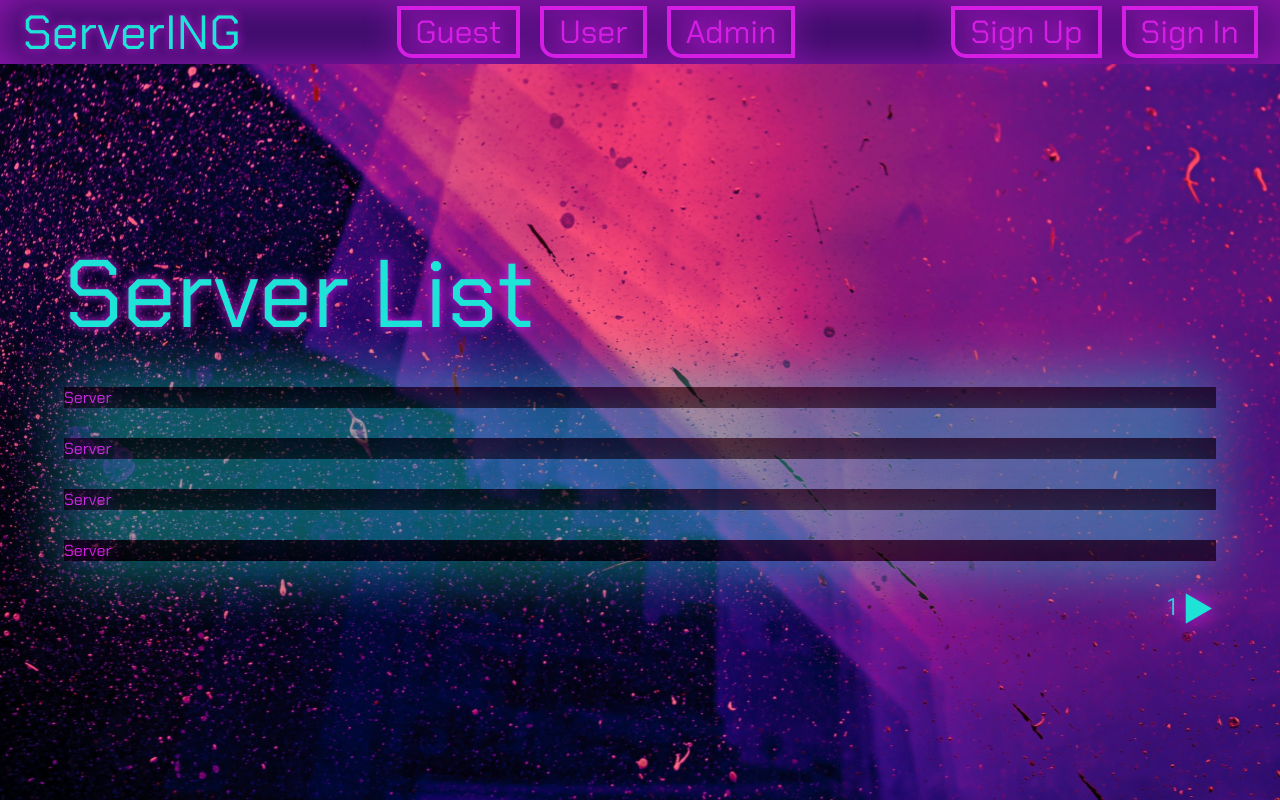
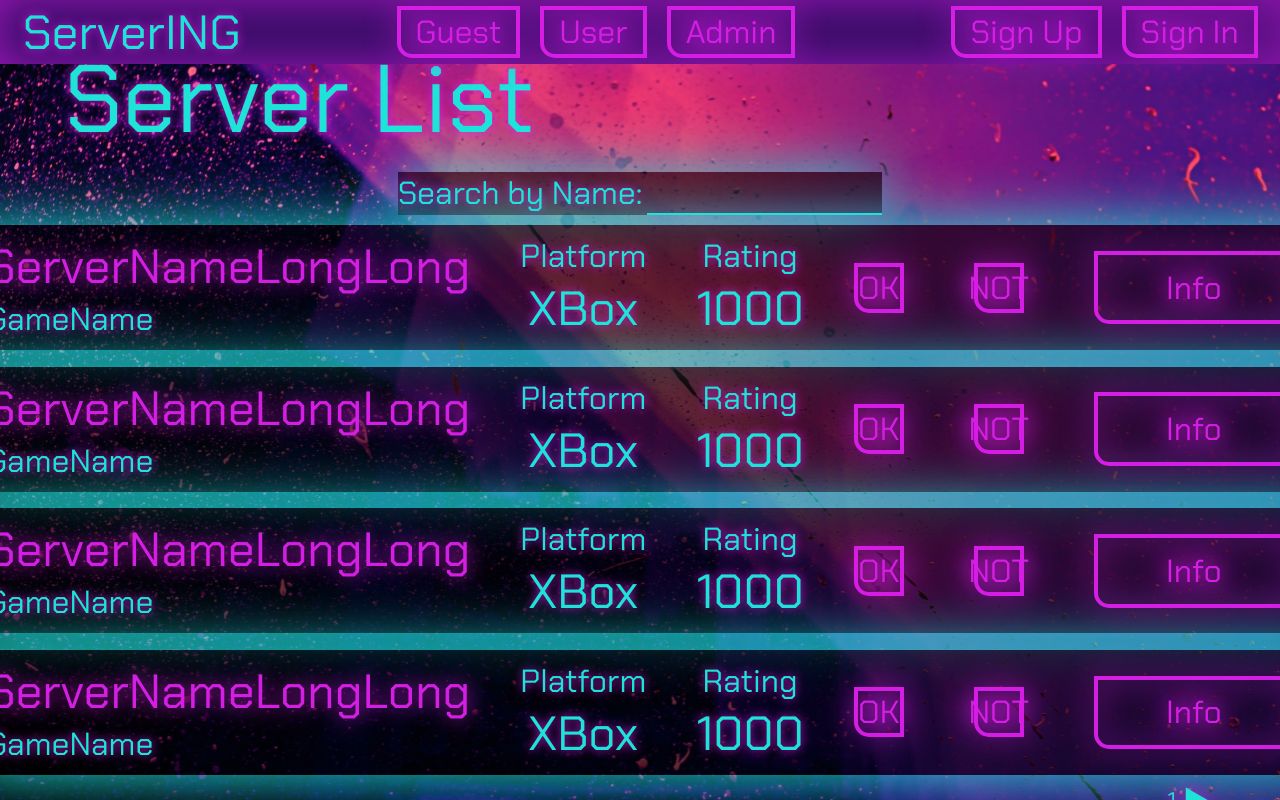
Before and after one commit to amunra2/web-bmstu-iu7, a Vue app in the folder src/frontend/: page / in a window 1280 px wide. Built offline with nearby package versions, Linux system fonts and the light colour scheme.

Commit message:
lab_03: добавлены элементы серверов для разных страниц без картинок

```diff
--- a/src/frontend/src/components/Servers/ServerItem.vue
+++ b/src/frontend/src/components/Servers/ServerItem.vue
@@ -1,6 +1,24 @@
 <template>
-  <UpperBackground>
-    <PinkText>Server</PinkText>
+  <UpperBackground class="server-item">
+    <PinkText class="item" fontSize="var(--middle-text)">
+      ServerNameLongLong
+    </PinkText>
+    <BlueText class="item" fontSize="var(--little-text)">
+      Platform
+    </BlueText>
+    <BlueText class="item" fontSize="var(--little-text)">
+      Rating
+    </BlueText>
+    <ServerMenu class="item" mode="admin-suggest" />
+    <BlueText class="item" fontSize="var(--little-text)">
+      GameName
+    </BlueText>
+    <BlueText class="item" fontSize="var(--middle-text)">
+      XBox
+    </BlueText>
+    <BlueText class="item" fontSize="var(--middle-text)">
+      1000
+    </BlueText>
   </UpperBackground>
 </template>
 
@@ -8,12 +26,16 @@
 import { defineComponent } from 'vue'
 import UpperBackground from "@/components/UpperBackground.vue"
 import PinkText from "@/components/PinkText.vue"
+import BlueText from "@/components/BlueText.vue"
+import ServerMenu from "@/components/Servers/ServerMenu.vue"
 
 export default defineComponent({
   name: "ServerItem",
   components: {
     UpperBackground,
-    PinkText
+    PinkText,
+    BlueText,
+    ServerMenu
   },
   data() {
     return {
@@ -28,3 +50,48 @@ export default defineComponent({
   }
 })
 </script>
+
+<style scoped>
+.server-item {
+  border-radius: 0px 0px 0px 50px;
+  padding: 10px;
+  padding-left: 37px;
+  padding-right: 37px;
+  display: grid;
+  grid-template-columns: 2fr repeat(2, 1fr) 2fr;
+  column-gap: 50px;
+  width: 100%;
+}
+.item:nth-child(1) {
+  grid-column: 1;
+  grid-row: span 2;
+}
+.item:nth-child(5) {
+  grid-column: 1;
+  grid-row: 3;
+}
+.item:nth-child(2) {
+  grid-column: 2;
+  grid-row: span 1;
+  justify-self: center;
+}
+.item:nth-child(6) {
+  grid-column: 2;
+  grid-row: span 2;
+  justify-self: center;
+}
+.item:nth-child(3) {
+  grid-column: 3;
+  grid-row: span 1;
+  justify-self: center;
+}
+.item:nth-child(7) {
+  grid-column: 3;
+  grid-row: span 2;
+  justify-self: center;
+}
+.item:nth-child(4) {
+  grid-column: 4;
+  grid-row: span 3;
+}
+</style>
--- a/src/frontend/src/components/Servers/ServerList.vue
+++ b/src/frontend/src/components/Servers/ServerList.vue
@@ -1,6 +1,6 @@
 <template>
   <div class="container">
-    <ServerItem v-for="n in 4" v-bind:key="n">
+    <ServerItem class="item" v-for="n in 4" v-bind:key="n">
     </ServerItem>
   </div>
   <PagingFirst class="for-list" style=""/>
@@ -22,9 +22,10 @@ export default defineComponent({
 
 <style scoped>
 .container {
-  display: grid;
-  gap: 30px;
-  width: 100%;
+  display: flex;
+  flex-wrap: wrap;
+  align-content: space-between;
+  min-height: 550px;
 }
 .for-list {
   font-size: var(--tiny-text);
--- /dev/null
+++ b/src/frontend/src/components/Servers/ServerMenu.vue
@@ -0,0 +1,54 @@
+<template>
+    <div v-if="this.mode === 'guest'" class="guest">
+      <Button style="height: 70%; width: 200px">Info</Button>
+    </div>
+    <div v-else-if="this.mode === 'user-star'" class="user-star">
+      <Button style="height: 50px; width: 50px">Star</Button>
+      <Button style="height: 70%; width: 200px">Info</Button>
+    </div>
+    <div v-else-if="this.mode === 'user-status'" class="user-star">
+      <Button style="height: 50px; width: 50px">State</Button>
+      <Button style="height: 70%; width: 200px">Info</Button>
+    </div>
+    <div v-else-if="this.mode === 'admin'" class="guest">
+      <Button style="height: 70%; width: 200px">Update</Button>
+      <Button style="height: 70%; width: 200px">Delete</Button>
+    </div>
+    <div v-else-if="this.mode === 'admin-suggest'" class="guest">
+      <Button style="height: 50px; width: 50px">OK</Button>
+      <Button style="height: 50px; width: 50px">NOT</Button>
+      <Button style="height: 70%; width: 200px">Info</Button>
+    </div>
+</template>
+
+<script lang="ts">
+import { defineComponent } from 'vue'
+import Button from "@/components/Button.vue"
+
+export default defineComponent({
+  name: "ServerMenu",
+  components: {
+    Button
+  },
+  props: {
+    mode: {
+      type: String,
+      default: 'guest'
+    }
+  }
+})
+</script>
+
+<style scoped>
+.guest {
+  display: flex;
+  justify-content: right;
+  align-items: center;
+  gap: 70px
+}
+.user-star {
+  display: flex;
+  justify-content: space-between;
+  align-items: center;
+}
+</style>
--- a/src/frontend/src/views/HomeView.vue
+++ b/src/frontend/src/views/HomeView.vue
@@ -4,6 +4,11 @@
       <BlueText class="text" fontSize="var(--huge-text)">
         Server List
       </BlueText>
+      <UpperBackground>
+        <FormFieldLine style="font-size: var(--little-text)">
+          Search by Name:
+        </FormFieldLine>
+      </UpperBackground>
       <ServerList />
     </div>
   </NavBarView>
@@ -14,13 +19,17 @@ import { defineComponent } from "vue";
 import NavBarView from "@/views/NavBarView.vue"
 import BlueText from "@/components/BlueText.vue"
 import ServerList from "@/components/Servers/ServerList.vue"
+import UpperBackground from "@/components/UpperBackground.vue"
+import FormFieldLine from "@/components/FormFieldLine.vue"
 
 export default defineComponent({
   name: "HomeView",
   components: {
     NavBarView,
     BlueText,
-    ServerList
+    ServerList,
+    FormFieldLine,
+    UpperBackground
   },
   methods: {
     consoleInfo: function(event: Event){
@@ -39,7 +48,7 @@ export default defineComponent({
   height: 100%;
   justify-content: center;
   align-items: center;
-  gap: 30px;
+  gap: 10px;
 }
 .text {
   display: flex;
--- a/src/frontend/src/views/NavBarView.vue
+++ b/src/frontend/src/views/NavBarView.vue
@@ -28,5 +28,6 @@ export default defineComponent({
   height: 100%;
   justify-content: center;
   align-items: center;
+  overflow: scroll;
 }
 </style>
```
